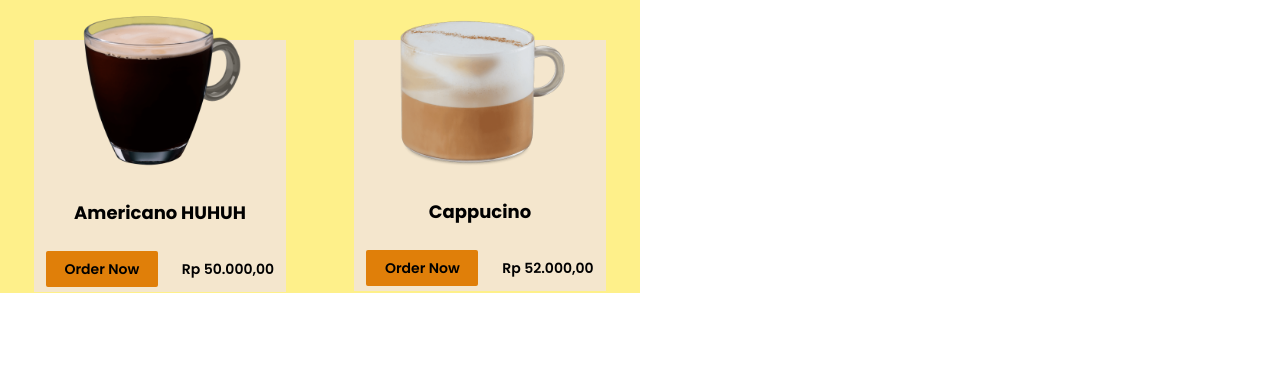
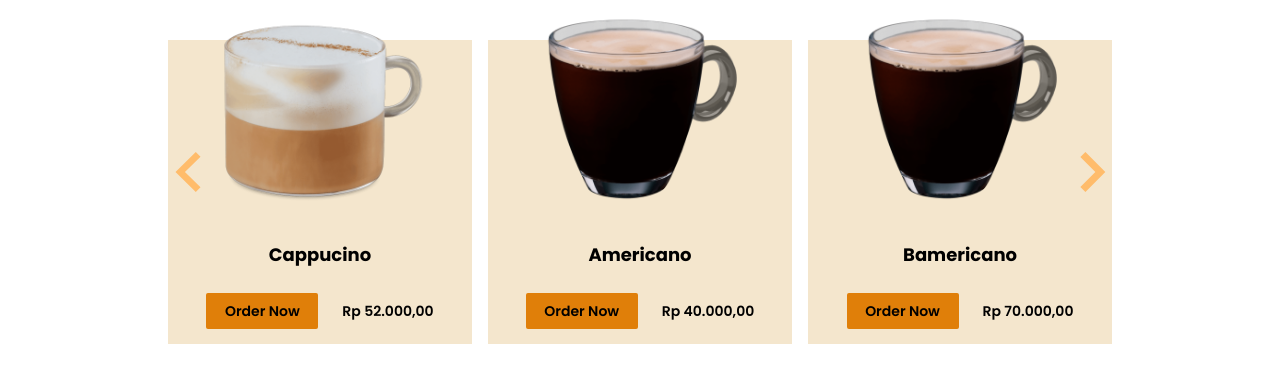
Before and after one commit to hadhaz/golat-cafe, a Next.js app: page /testing/carousel in a window 1280 px wide. Shown: the top 382 px of the page. Built offline with nearby package versions, Linux system fonts and the light colour scheme.

Commit message:
update carousel

```diff
--- a/components/card/MenuCard.jsx
+++ b/components/card/MenuCard.jsx
@@ -8,7 +8,7 @@ export default function MenuCard({ item }) {
 
   return (
     <div className='w-screen keen-slider__slide h-fit px-2 pt-10 flex justify-center'>
-      <div className='w-[25%] min-w-fit px-3 aspect-square relative bg-dairyCream flex flex-col items-center justify-end lg:pb-[1.7%] pb-3'>
+      <div className='w-[100%] min-w-fit px-3 aspect-square relative bg-dairyCream flex flex-col items-center justify-end lg:pb-[5%] pb-3'>
         <div className='max-w-full -top-10 absolute w-[70%]'>
           <Image alt={item.name} src={item.img} width={400} height={400} />
         </div>
--- a/components/carousel/Carousel.jsx
+++ b/components/carousel/Carousel.jsx
@@ -1,29 +1,99 @@
 import "keen-slider/keen-slider.min.css";
 import { useKeenSlider } from "keen-slider/react";
+import { useState } from "react";
 import MenuCard from "../card/MenuCard";
 
 export default function Carousel({ items }) {
+  const [loaded, setLoaded] = useState(false);
+  const [currentSlide, setCurrentSlide] = useState(0);
   const [sliderRef, instanceRef] = useKeenSlider(
     {
-      slideChanged() {
-        console.log("slide changed");
+      initial: 0,
+      slideChanged(slider) {
+        setCurrentSlide(slider.track.details.rel);
+      },
+      created() {
+        setLoaded(true);
       },
       slides: {
-        perView: 2,
+        perView: 3,
       },
       loop: true,
     },
-    []
+    [
+      slider => {
+        let timeout;
+        let mouseOver = false;
+        function clearNextTimeout() {
+          clearTimeout(timeout);
+        }
+        function nextTimeout() {
+          clearTimeout(timeout);
+          if (mouseOver) return;
+          timeout = setTimeout(() => {
+            slider.next();
+          }, 5000);
+        }
+        slider.on("created", () => {
+          slider.container.addEventListener("mouseover", () => {
+            mouseOver = true;
+            clearNextTimeout();
+          });
+          slider.container.addEventListener("mouseout", () => {
+            mouseOver = false;
+            nextTimeout();
+          });
+          nextTimeout();
+        });
+        slider.on("dragStarted", clearNextTimeout);
+        slider.on("animationEnded", nextTimeout);
+        slider.on("updated", nextTimeout);
+      },
+    ]
   );
 
   return (
     <div
       ref={sliderRef}
-      className='keen-slider max-w-[50%] bg-yellow-200 text-2xl text-black'
+      className='keen-slider max-w-[75%] mx-auto text-2xl text-black'
     >
       {items.map((item, index) => {
         return <MenuCard item={item} key={index} />;
       })}
+      {loaded && instanceRef.current && (
+        <>
+          <>
+            <Arrow
+              left
+              onClick={e => e.stopPropagation() || instanceRef.current?.prev()}
+            />
+
+            <Arrow
+              onClick={e => e.stopPropagation() || instanceRef.current?.next()}
+            />
+          </>
+        </>
+      )}
     </div>
   );
 }
+
+function Arrow(props) {
+  return (
+    <svg
+      onClick={props.onClick}
+      className={`w-[40px] cursor-pointer fill-mango hover:fill-mangoTango aspect-square absolute top-1/2 -translate-y-1/2 ${
+        props.left ? "left-2" : "right-2"
+      }`}
+      xmlns='http://www.w3.org/2000/svg'
+      viewBox='0 0 24 24'
+    >
+      {props.left && (
+        <path d='M16.67 0l2.83 2.829-9.339 9.175 9.339 9.167-2.83 2.829-12.17-11.996z' />
+      )}
+      {!props.left && (
+        <path d='M5 3l3.057-3 11.943 12-11.943 12-3.057-3 9-9z' />
+      )}
+    </svg>
+  );
+}
--- a/components/header/Navbar.jsx
+++ b/components/header/Navbar.jsx
@@ -15,7 +15,7 @@ const Navbar = () => {
           <Link href='/reserve'>
             <li>Reserve</li>
           </Link>
-          <Link href='/#best-seller'>
+          <Link href='/menu'>
             <li>Catalogue</li>
           </Link>
           <Link href='/delivery'>
--- /dev/null
+++ b/pages/menu.js
@@ -0,0 +1,46 @@
+import Carousel from "../components/carousel/Carousel";
+
+const items = [{}, {}, {}, {}];
+
+export default function Menu() {
+  return (
+    <main className='flex flex-col gap-28'>
+      <section>
+        <h1 className='text-2xl lg:text-3xl xl:text-4xl font-semibold text-center mt-16 mb-2 xl:mb-3'>
+          BEST SELLER
+        </h1>
+        <p className='text-center mb-12 text-sm xl:text-base'>
+          Most wanted food and drink
+        </p>
+        <Carousel items={items} />
+      </section>
+      <section className=''>
+        <h1 className='text-2xl lg:text-3xl xl:text-4xl font-semibold text-center mt-16 mb-2 xl:mb-3'>
+          Coffee
+        </h1>
+        <p className='text-center mb-12 text-sm xl:text-base'>
+          Most wanted food and drink
+        </p>
+        <Carousel items={items} />
+      </section>
+      <section>
+        <h1 className='text-2xl lg:text-3xl xl:text-4xl font-semibold text-center mt-16 mb-2 xl:mb-3'>
+          Non Coffee
+        </h1>
+        <p className='text-center mb-12 text-sm xl:text-base'>
+          Most wanted food and drink
+        </p>
+        <Carousel items={items} />
+      </section>
+      <section className=''>
+        <h1 className='text-2xl lg:text-3xl xl:text-4xl font-semibold text-center mt-16 mb-2 xl:mb-3'>
+          Food
+        </h1>
+        <p className='text-center mb-12 text-sm xl:text-base'>
+          Most wanted food and drink
+        </p>
+        <Carousel items={items} />
+      </section>
+    </main>
+  );
+}
--- a/pages/store.js
+++ b/pages/store.js
@@ -1,3 +1,5 @@
+// our beloved store lists
+
 export default function Store() {
 
 }
--- a/tailwind.config.js
+++ b/tailwind.config.js
@@ -8,6 +8,7 @@ module.exports = {
     extend: {
       colors: {
         mangoTango: "#E07F09",
+        mango: "#ffbc6b",
         dairyCream: "#F4E6CD",
         rifleGreen: "#31452C",
       },
```
